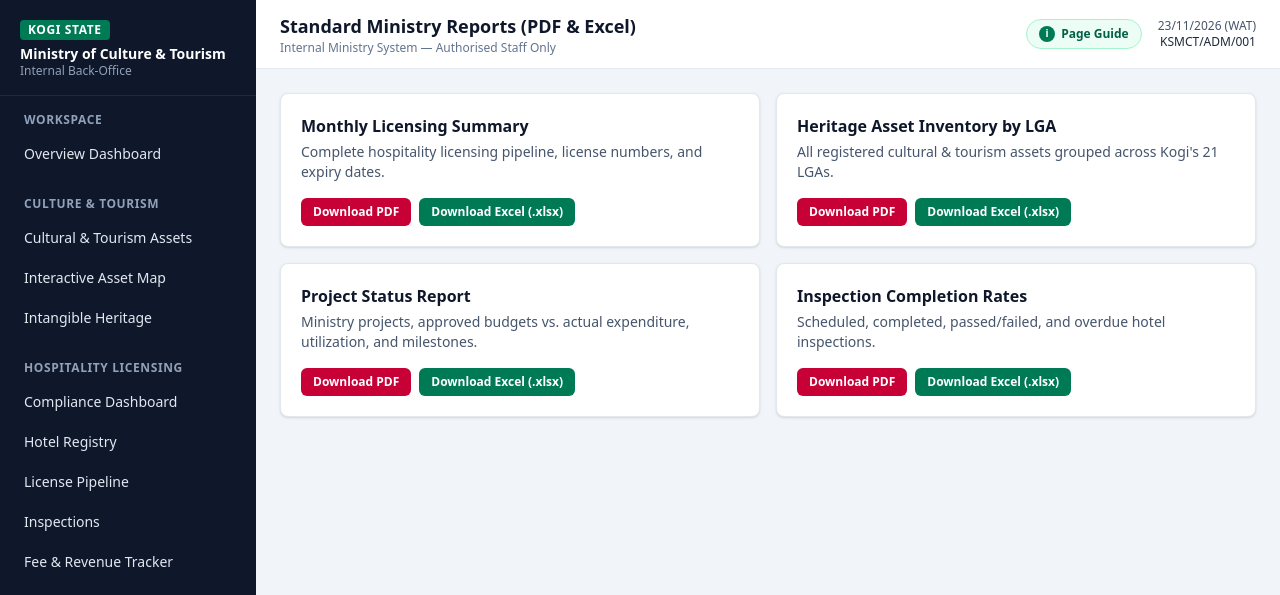
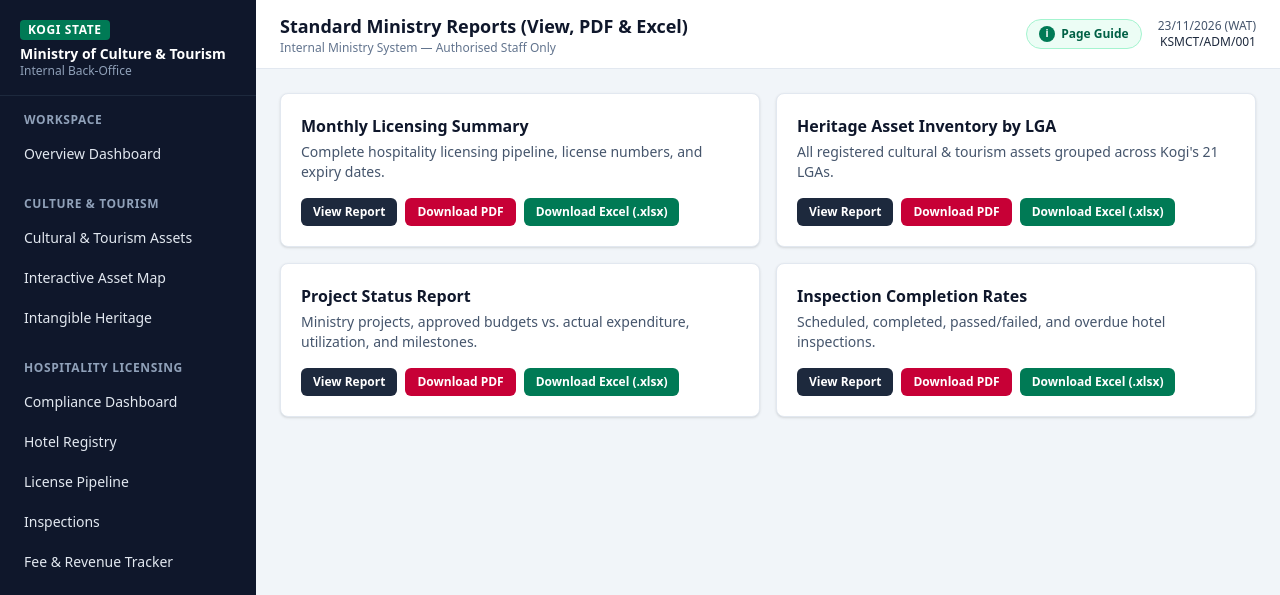
Before and after one commit to jona-odoh/REMP, a Laravel app: page /reports/standard in a window 1280 px wide. Shown: the top 595 px of the page. Run offline with Laravel 12, Linux system fonts and the light colour scheme; a user stored in the database is signed in; data comes from the database, SQL or seed files in the repository; data that the repository does not hold is empty; style sheets or scripts are compiled from the project's sources; parts of the project's set-up code (start-up, migrations or seed data) failed here and were passed over.

Commit message:
Add in-browser View Report preview page to Standard Reports

```diff
--- a/app/Http/Controllers/Reports/ReportingController.php
+++ b/app/Http/Controllers/Reports/ReportingController.php
@@ -41,6 +41,18 @@ class ReportingController extends Controller
         return view('reports.standard', compact('reports'));
     }
 
+    public function showStandardReport(Request $request, string $reportKey): View
+    {
+        abort_unless($request->user()->can('reports.view'), 403);
+
+        $report = $this->reportingService->buildStandardReport($reportKey);
+
+        return view('reports.show', [
+            'reportKey' => $reportKey,
+            'report' => $report,
+        ]);
+    }
+
     public function downloadStandardReport(Request $request, string $reportKey, string $format): Response|BinaryFileResponse
     {
         abort_unless($request->user()->can('reports.export'), 403);
--- a/config/page_help.php
+++ b/config/page_help.php
@@ -436,12 +436,23 @@ return [
 
     'reports.standard' => [
         'title' => 'Standard Ministry Reports Guide',
-        'summary' => 'Generate official Ministry PDF and Excel reports ready for executive briefings and filings.',
+        'summary' => 'View or export official Ministry PDF and Excel reports ready for executive briefings and filings.',
         'steps' => [
             'Choose from Monthly Licensing Summary, Heritage Asset Inventory by LGA, Project Status Report, or Inspection Completion Rates.',
+            'Click "View Report" to inspect the full live report table directly in your browser.',
             'Click "Download PDF" for a formatted landscape A4 document or "Download Excel (.xlsx)" for spreadsheet analysis.',
         ],
-        'tips' => 'Exporting reports requires Executive or Department Head permissions.',
+        'tips' => 'All officers with reporting access can view reports online; PDF/Excel downloads require Executive or Department Head permissions.',
+    ],
+
+    'reports.standard.show' => [
+        'title' => 'Standard Report Preview Guide',
+        'summary' => 'Live tabular preview of the selected Ministry standard report.',
+        'steps' => [
+            'Review the generated rows and record count directly on screen.',
+            'Use the Print, Download PDF, or Download Excel (.xlsx) buttons at the top right to save or print a copy.',
+        ],
+        'tips' => 'The data shown here is live and matches the PDF and Excel exports identically.',
     ],
 
     'reports.query-builder' => [
--- a/resources/views/reports/standard.blade.php
+++ b/resources/views/reports/standard.blade.php
@@ -1,7 +1,7 @@
 @extends('layouts.app')
 
 @section('title', 'Standard Reports')
-@section('heading', 'Standard Ministry Reports (PDF & Excel)')
+@section('heading', 'Standard Ministry Reports (View, PDF & Excel)')
 
 @section('content')
 <div class="grid grid-cols-1 md:grid-cols-2 gap-4">
@@ -11,8 +11,12 @@
             <h3 class="text-base font-semibold text-slate-900">{{ $report['name'] }}</h3>
             <p class="mt-1 text-sm text-slate-600">{{ $report['description'] }}</p>
         </div>
+        <div class="flex flex-wrap items-center gap-2">
+            <a href="{{ route('reports.standard.show', $report['key']) }}"
+               class="rounded-md bg-slate-800 px-3 py-1.5 text-xs font-semibold text-white hover:bg-slate-700">
+                View Report
+            </a>
             @if(auth()->user()->can('reports.export'))
-        <div class="flex items-center gap-2">
                 <a href="{{ route('reports.standard.download', [$report['key'], 'pdf']) }}"
                    class="rounded-md bg-rose-700 px-3 py-1.5 text-xs font-semibold text-white hover:bg-rose-800">
                     Download PDF
@@ -21,10 +25,8 @@
                    class="rounded-md bg-emerald-700 px-3 py-1.5 text-xs font-semibold text-white hover:bg-emerald-800">
                     Download Excel (.xlsx)
                 </a>
+            @endif
         </div>
-        @else
-        <p class="text-xs text-slate-500">Export requires Executive or Department Head permissions.</p>
-        @endif
     </div>
     @endforeach
 </div>
--- a/routes/web.php
+++ b/routes/web.php
@@ -141,6 +141,9 @@ Route::middleware(['auth', 'active'])->group(function () {
         Route::prefix('reports')->name('reports.')->group(function () {
             Route::get('/kpi', [ReportingController::class, 'kpiDashboard'])->name('kpi');
             Route::get('/standard', [ReportingController::class, 'standardReports'])->name('standard');
+            Route::get('/standard/{reportKey}', [ReportingController::class, 'showStandardReport'])
+                ->whereIn('reportKey', ['monthly-licensing', 'heritage-inventory', 'project-status', 'inspection-rates'])
+                ->name('standard.show');
             Route::get('/standard/{reportKey}/{format}', [ReportingController::class, 'downloadStandardReport'])
                 ->whereIn('format', ['pdf', 'xlsx'])
                 ->name('standard.download');
```
Also changed, not shown: resources/views/reports/show.blade.php (added, +69 -0 lines), tests/Feature/Phase5/ReportingAndQueryBuilderTest.php (+9 -1 lines). Lines whose indentation alone changed are shown as unchanged.
